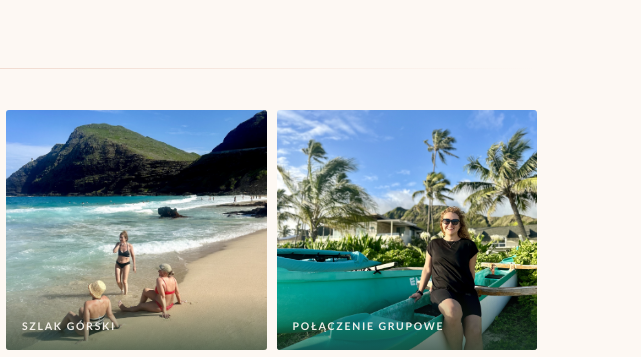
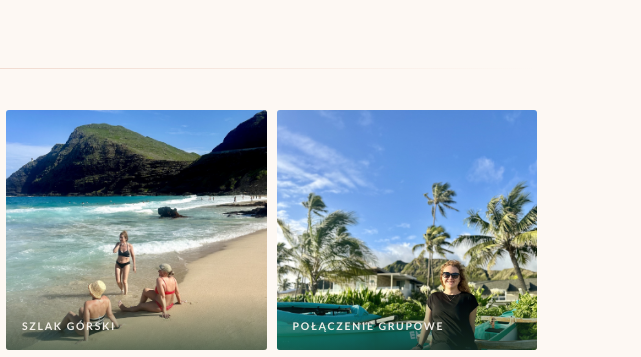
Before and after one commit to karodukla/rise-shine-explore, a plain HTML site: page gallery.html in a window 1280 px wide. Shown: the part 526-883 px from the top of the page, 639-1280 px from the left. Drawn offline with nearby package versions, Linux system fonts and the light colour scheme.

Commit message:
Fix gallery image crop to show top of photos

```diff
--- a/css/style.css
+++ b/css/style.css
@@ -631,7 +631,7 @@ p  { font-size: 1rem; line-height: 1.82; opacity: .8; }
   width: 100%;
   height: 100%;
   object-fit: cover;
-  object-position: center;
+  object-position: top;
   display: block;
   transition: transform 0.4s ease;
 }
@@ -964,14 +964,14 @@ p  { font-size: 1rem; line-height: 1.82; opacity: .8; }
   align-items: center;
   justify-content: center;
   background-size: cover;
-  background-position: center;
+  background-position: top;
   transition: transform .65s var(--ease-out);
 }
 .gallery-item__bg img {
   width: 100%;
   height: 100%;
   object-fit: cover;
-  object-position: center;
+  object-position: top;
   display: block;
 }
 .gallery-item:hover .gallery-item__bg { transform: scale(1.06); }
```
